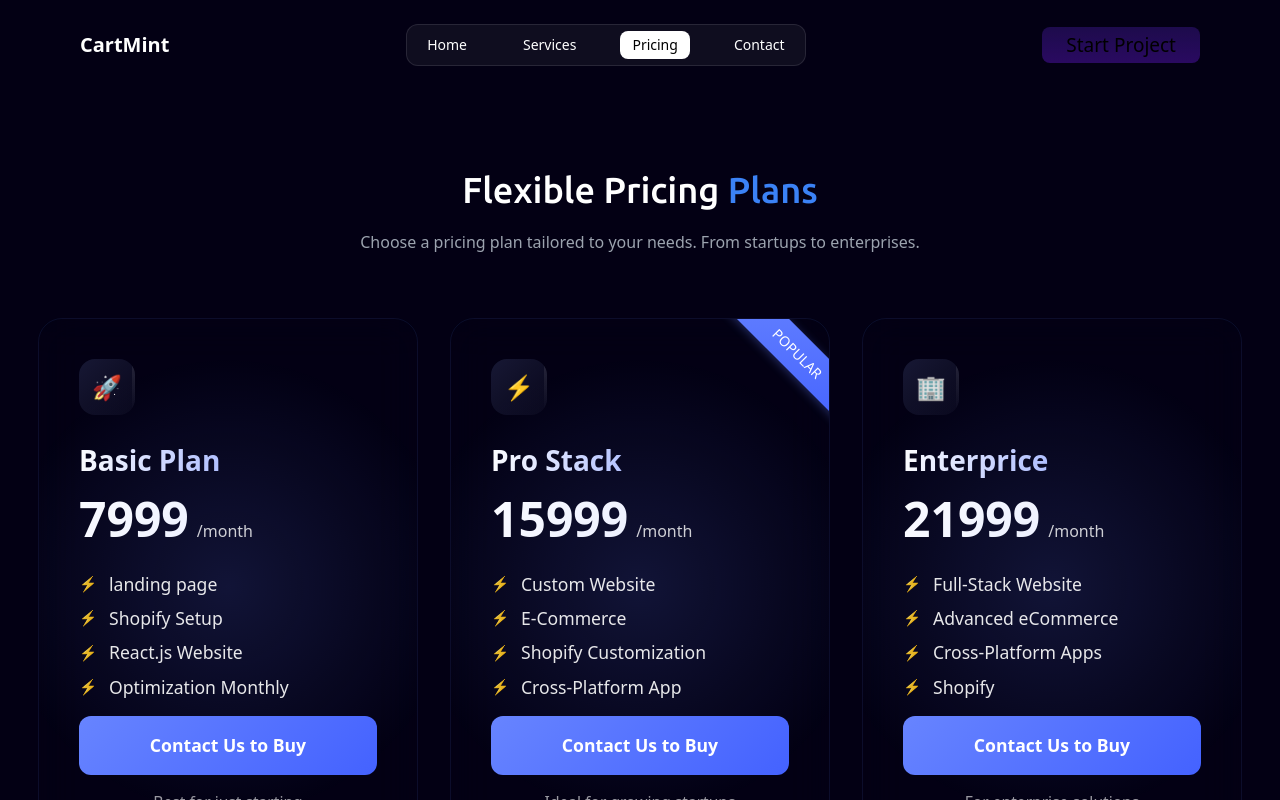
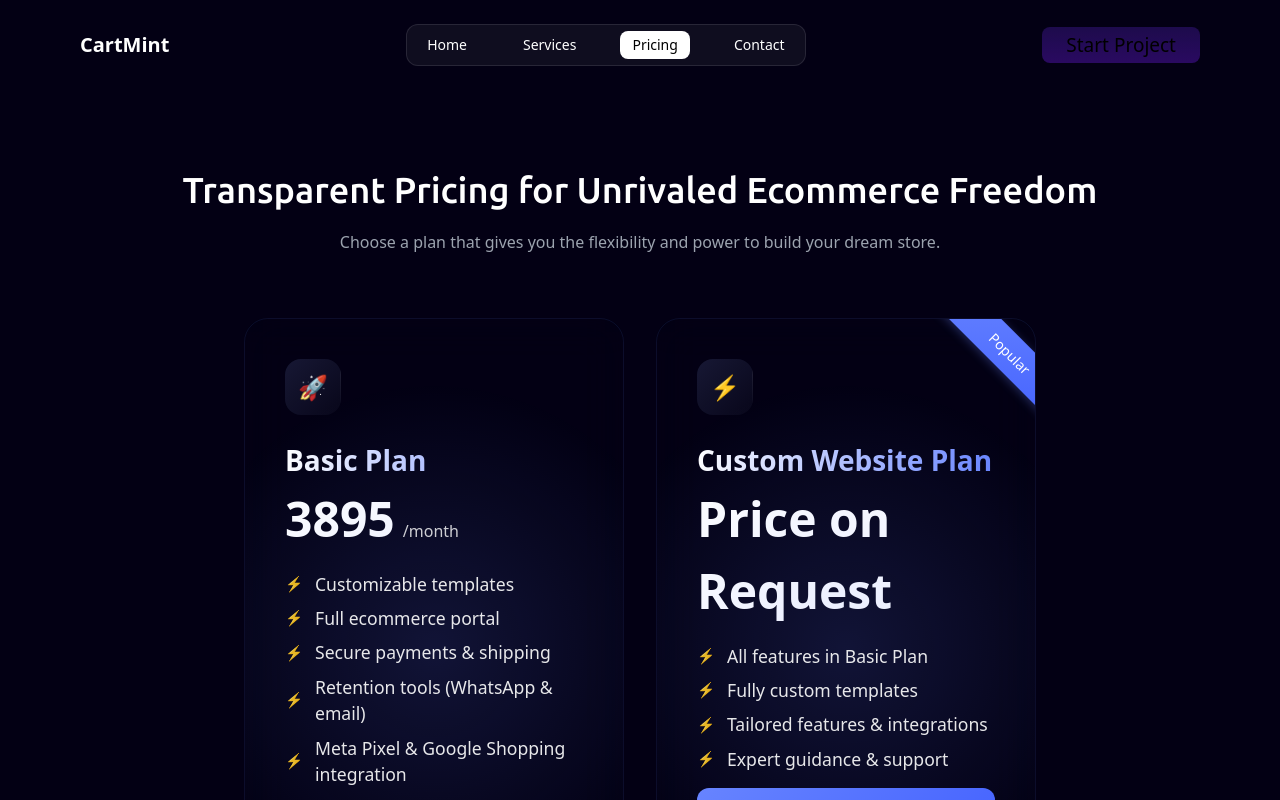
Before and after one commit to Strive-Gaming-Hub/code-train, a React (Vite) app: page /pricing in a window 1280 px wide. Shown: the top 800 px of the page. Built offline with nearby package versions, Linux system fonts and the light colour scheme; a web font is replaced by a local one.

Commit message:
changed content on pricing page

```diff
--- a/src/components/Pricing.jsx
+++ b/src/components/Pricing.jsx
@@ -1,78 +1,90 @@
-import React, { useEffect, useRef } from 'react'
 import './pricingcards.css'
 import PricingCard from './PricingCard'
 import {motion} from 'framer-motion'
-import { useNavigate } from 'react-router-dom'
+import {useNavigate} from 'react-router-dom'
 
 const Pricing = () => {
 
     const navigate = useNavigate();
     const handleCTAClick = () => {
         navigate("/contact");
-      };
+    };
 
     const paragraphVariants = {
-        hidden: { y: -70, opacity: 0, filter: 'blur(10px)' },
-        visible: {
-            y: 0,
-            opacity: 1,
-            filter: 'blur(0px)',
-            transition: {
-                duration: .8, // Adjust the animation duration
-                ease: 'easeOut',
+        hidden: {y: -70, opacity: 0, filter: 'blur(10px)'}, visible: {
+            y: 0, opacity: 1, filter: 'blur(0px)', transition: {
+                duration: .8, ease: 'easeOut',
             },
         },
     };
 
     const paragraphVariants2 = {
-        hidden: { y: 70, opacity: 0, filter: 'blur(10px)' },
-        visible: {
-            y: 0,
-            opacity: 1,
-            filter: 'blur(0px)',
-            transition: {
-                duration: .8, // Adjust the animation duration
-                ease: 'easeOut',
+        hidden: {y: 70, opacity: 0, filter: 'blur(10px)'}, visible: {
+            y: 0, opacity: 1, filter: 'blur(0px)', transition: {
+                duration: .8, ease: 'easeOut',
             },
         },
     };
 
+    const pricingData = [
+        {
+            price: 3895,
+            time: "month",
+            plan: "Basic Plan",
+            icon: "🚀",
+            cta: "Contact Us to Buy",
+            features: [
+                "Customizable templates",
+                "Full ecommerce portal",
+                "Secure payments & shipping",
+                "Retention tools (WhatsApp & email)",
+                "Meta Pixel & Google Shopping integration",
+                "GST setup & real-time WhatsApp alerts"
+            ]
+        },
+        {
+            price: "Price on Request",
+            plan: "Custom Website Plan",
+            icon: "⚡",
+            highlight: "Popular",
+            cta: "Contact Us to Buy",
+            features: [
+                "All features in Basic Plan",
+                "Fully custom templates",
+                "Tailored features & integrations",
+                "Expert guidance & support"
+            ]
+        }
+    ];
+
+
     return (
 
-        <div id='pricing' className='md:py-20 py-14 px-0'>
-            {/* <p className='text-center mb-4 text-blue-500/80'>Pricing</p> */}
-            {/* <h2 className='text-4xl mb-5 text-center font-medium font-ubuntu'>Flexible Pricing Plans</h2> */}
+        <div id='pricing' className='md:py-20 py-14 px-6 md:px-20'>
             <motion.p
                 className="text-4xl px-4 mb-5 text-center font-medium font-ubuntu"
                 variants={paragraphVariants}
                 initial="hidden"
                 whileInView="visible"
-                viewport={{ once: true, amount: 0.8 }} // Trigger when 80% is in view
+                viewport={{once: true, amount: 0.8}}
             >
-                Flexible Pricing <span className='text-blue-500'>Plans</span>
+                Transparent Pricing for Unrivaled Ecommerce Freedom
             </motion.p>
             <motion.p
-            className='mb-16 px-4 text-center text-gray-400'
+                className='mb-16 px-4 text-center text-gray-400'
                 variants={paragraphVariants2}
                 initial="hidden"
                 whileInView="visible"
-                viewport={{ once: true, amount: 0.8 }}
-            >Choose a pricing plan tailored to your needs. From startups to enterprises.</motion.p>
+                viewport={{once: true, amount: 0.8}}
+            >Choose a plan that gives you the flexibility and power to build your dream store.
+            </motion.p>
 
             <div className="pricing-container">
-                {/* Basic Plan */}
 
-                <PricingCard onClick={handleCTAClick} plan='Basic Plan' icon='🚀' price='7999' cta='Contact Us to Buy' comparison='Best for just starting' features={['landing page', 'Shopify Setup', 'React.js Website' , 'Optimization Monthly']} />
-
-                {/* Pro Plan */}
-
-                <PricingCard onClick={handleCTAClick} plan='Pro Stack' icon='⚡' highlight='POPULAR' price='15999' cta='Contact Us to Buy' comparison='Ideal for growing startups' features={['Custom Website','E-Commerce', 'Shopify Customization', 'Cross-Platform App']} />
-
-                <PricingCard onClick={handleCTAClick} plan='Enterprice' icon='🏢' price='21999' cta='Contact Us to Buy' comparison='For enterprise solutions' features={['Full-Stack Website', 'Advanced eCommerce', 'Cross-Platform Apps', 'Shopify']} />
+                {pricingData.map((pricing, index)=>(<PricingCard key={index} {...pricing} />))}
 
             </div>
-        </div>
-    )
+        </div>)
 }
 
 export default Pricing
--- a/src/components/PricingCard.jsx
+++ b/src/components/PricingCard.jsx
@@ -1,7 +1,7 @@
 import React, { useEffect, useRef } from 'react'
 import { Link } from 'react-router-dom';
 
-const PricingCard = ({ plan, features, price, comparison, cta, icon, highlight }) => {
+const PricingCard = ({ plan, features, price, comparison, cta, icon, highlight, time }) => {
 
     const cardRef = useRef(null);
 
@@ -63,9 +63,9 @@
           <div className={`highlight ${highlight ? 'block' : 'hidden'}`}>{highlight}</div>
           <div className="plan-icon">{icon}</div>
           <h2 className="plan-name">{plan}</h2>
-          <div className="price">
-              {price}<span>/month</span>
-          </div>
+          {price && <div className="price">
+              {price}{time && <span>/{time}</span>}
+          </div>}
           <ul className="features">
               {
                 features.map((feat, i) => (
--- a/src/pages/PricingPage.jsx
+++ b/src/pages/PricingPage.jsx
@@ -4,24 +4,9 @@
 
 const PricingPage = () => {
   return (
-    <div className='px-'>
+    <div>
         <Pricing/>
-
         <InfiniteSlider/>
-
-          {/* <div className="min-h-screen flex flex-col items-center py-10">
-              <div className='bg-transparent w-full flex gap-4 max-w-[70%] mb-4'>
-
-                  <div className='bg-white/40 w-[60%] h-64 rounded-md'></div>
-                  <div className='bg-white/60 w-[40%] h-64 rounded-md'></div>
-              </div>
-
-              <div className='bg-transparent w-full flex gap-4 max-w-[70%]'>
-
-                  <div className='bg-white/60 w-[40%] h-64 rounded-md'></div>
-                  <div className='bg-white/40 w-[60%] h-64 rounded-md'></div>
-              </div>
-          </div> */}
     </div>
   )
 }
```
